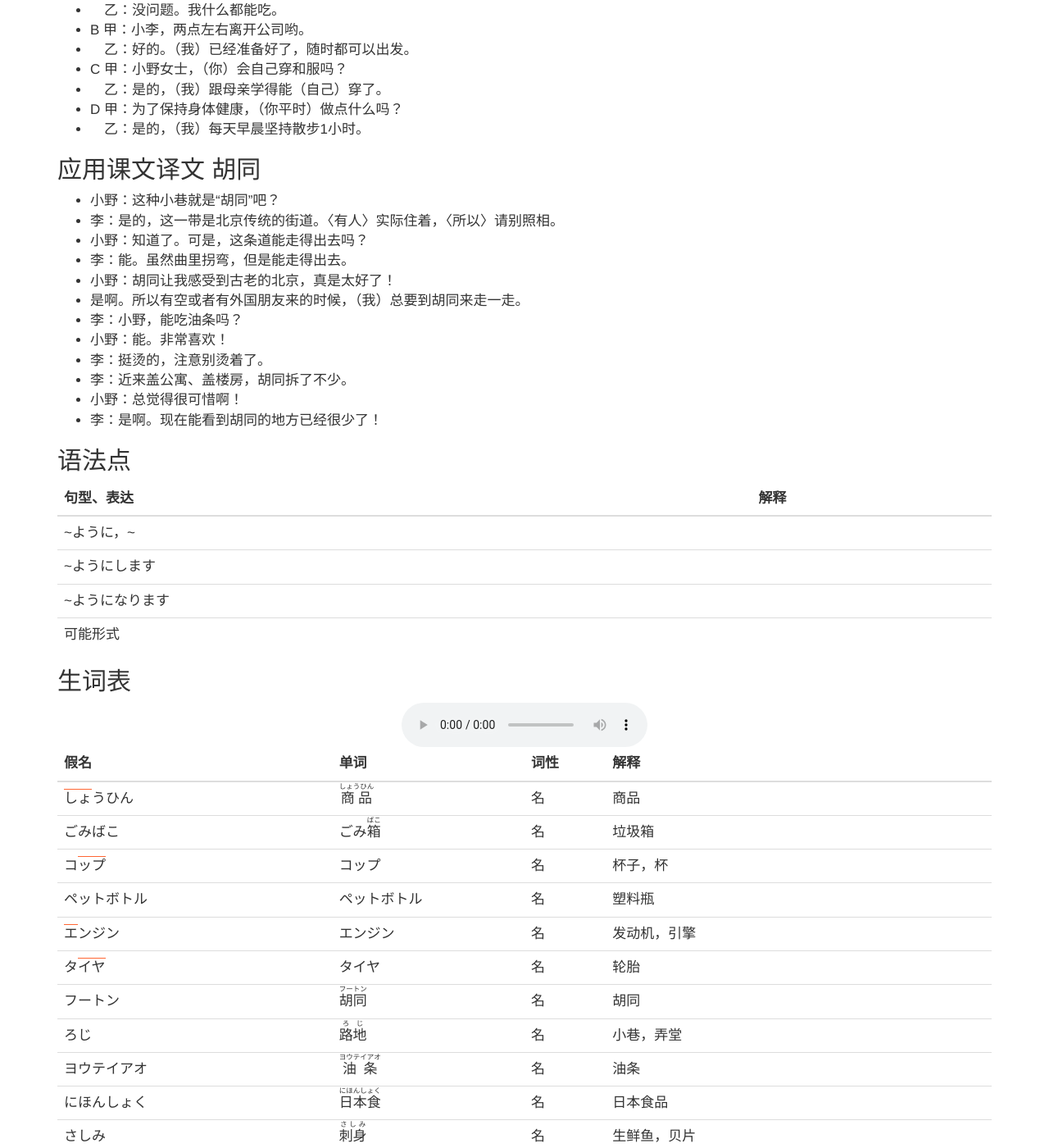
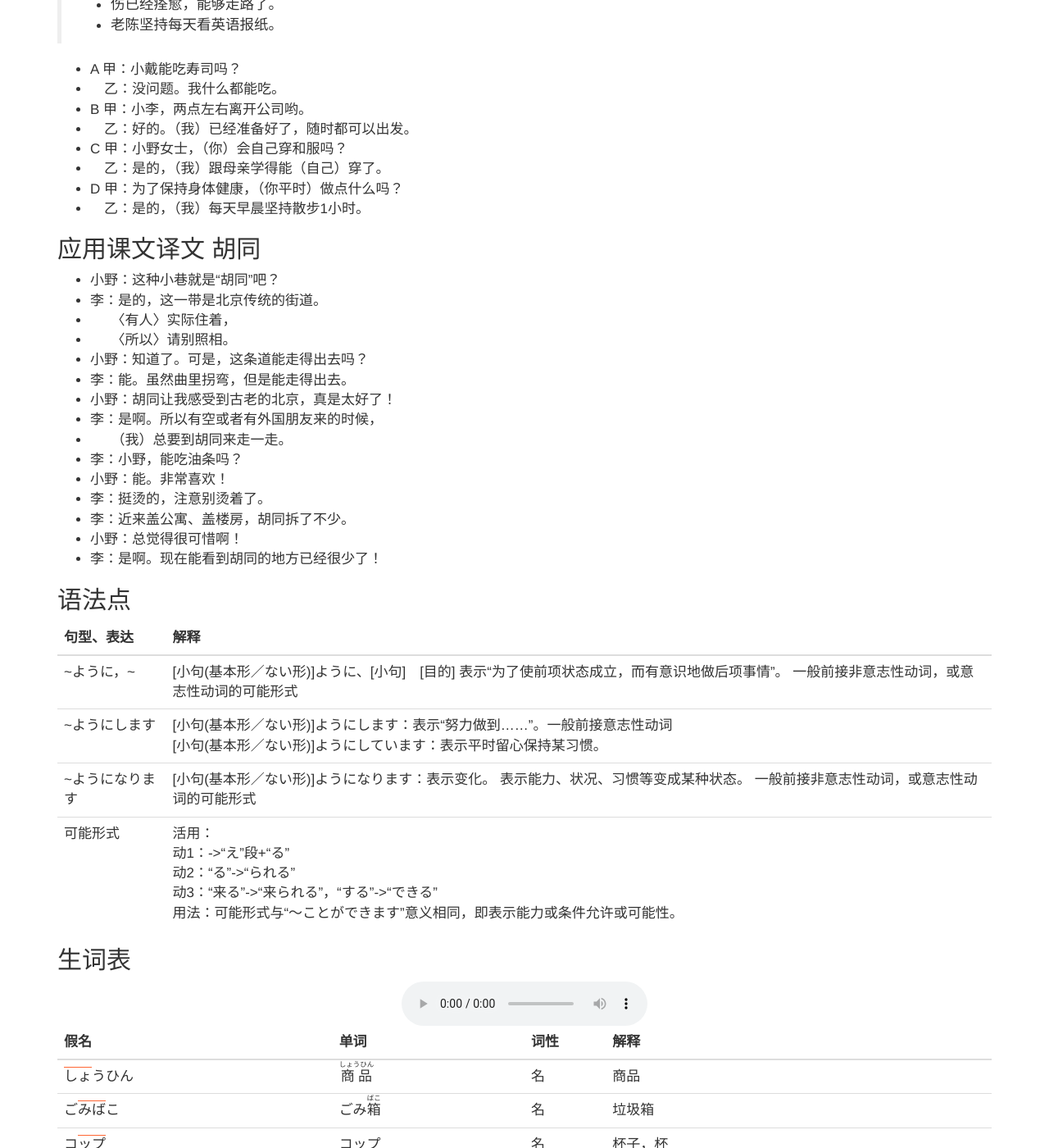
Before and after one commit to wizicer/LearnJapan, a Jekyll site: the page built from uwp/lesson38.md, in a window 1280 px wide and 1400 px high, scrolled down 1405 px. Shown: the whole window at 82% size. Built offline with Jekyll 4.4.1, drawn with Linux system fonts in a browser that asks for light colours; some of the changed text lies outside the part shown.

Commit message:
learned 37, 38

```diff
--- a/_data/grammar.csv
+++ b/_data/grammar.csv
@@ -164,7 +164,7 @@
 163 , 034 , ~ために，~ [目的]                          , [小句1(基本形)]ために、[小句2] 表示目的，前后两个小句的主语相同。
 164 , 039 , ~ために，~ [原因、理由]                    ,
 165 , 035 , ~たら，~                                   , [小句1]たら、[小句2]　用于表示假定条件。 \n用法1：假定条件（在不知道前项是否成立的情况下，假设其成立），“要是……的话……就” \n用法2：既定条件（在知道前项肯定成立的情况下）“在……之后” \n接续： “た”→“たら”, [形2]&[名]过去否定形式“～で(は)なかった”中，“は”去掉。即：[形2]&[名]でなかったら \n“～ます”＋“～たら”→“~ましたら” \n“～です”＋“～たら”→“~でしたら” \n一类形容词后续“～たら”时，不用敬体形。
-166 , 037 , ~ちゃった                                  ,
+166 , 037 , ~ちゃった                                  , 为33课～てしまった的口语形式，语义基本相同，但令人不愉快的语气更弱。
 167 , 040 , ~続けます                                  ,
 168 , 032 , ~つもりです                                , [动(基本形／ない形)]つもりです 表示说话之前已经形成的意志、打算。 \n～ないつもりです：我打算不做…… \n～つもりはないです／つもりはありません：我不打算做……，是强烈的拒绝语气。
 169 , 029 , ~て/~ないで                                , [动]て／[动]ないで　[祈使] 一般用于关系亲密的人之间。
@@ -201,14 +201,14 @@
 200 , 034 , ~てみます                                  , [动]てみる 表示尝试做某事。按照动2活用。
 201 , 035 , ~ても，~                                   , [小句1]ても、[小句2]　表示逆接关系 \n用于“小句1”成立时“小句2”理应成立但事实上却没有成立。 “即使……也……，尽管……还是……”。 \n接续：动：“て／で”→“ても／でも” \n　　　形1：“て”→“ても” \n　　　形2／名词：“で”→“でも”
 202 , 035 , ~でも [提示极端的例子]                     , [名]+でも：提示极端的例子，“就连……”
-203 , 037 , ~でも [示例]                               ,
+203 , 037 , ~でも [示例]                               , [名]でも　[示例] 用于举出几个选项中有代表性的一项。
 204 , 028 , ~てもらいます                              , [动]てもらいます “A从B处得到某项帮助/A由于B的行为而得到某种恩惠” A：受益人 B：行为主体（提供帮助的人） ~：B的行为
 205 , 031 , ~と，~                                     , [小句1(动词基本形／ない形)]と、小句2：“一……就……” 1) 表示恒常性状态、真理、反复状态、习惯； 2) 表示由于某种行为而发现了新的情况。 “～と”的后面不会出现表示意志，希望，命令，请求等表达方式。
 206 , 027 , ~と会います                                , [名]と会います “～に”：表示单向性的行为对象 “～と”：表示双向性的行为对象
 207 , 029 , ~という~                                   , [名1]＋という＋[名2]：表示称谓，“叫做……”
 208 , 030 , ~と思います                                , [动(意志形)]＋と思います 用法：将自己要做某事的意志告诉听话人。1) 是表示个人意志的表达方式，通常只能用于第一人称。 2) 问句可用于第二人称，用于直接询问对方的意志。
 209 , 030 , ~と思っています                            , [动(意志形)]+ と思っています 用法：表示某种意志持续了一段时间。可用于第三人称。
-210 , 037 , ~とか~とか                                 ,
+210 , 037 , ~とか~とか                                 , [名1]とか[名2]とか　[小句1]とか[小句2]とか 用于列举同样性质的几个例子。“～とか～”只用于口语
 211 , 027 , ~時，~                                     , 小句(简)+時：“……的时候，……” 接续：1.名+の+時 2.形1(简)+時 3.形2(词干)+な+時 4.动(简)+時 a.～する（基本形）＋時、…：表示后项动作实现时，前项动作未完成 b.～した（た形）＋時、…：表示后项动作实现时，前项动作已完成
 212 , 040 , ~ところです                                ,
 213 , 029 , ~な [禁止]                                 , [动(基本形)]+な：禁止 放在句尾　用于禁止听话人做某事 其语气的强硬程度与动词命令形相当，较粗鲁。
@@ -216,7 +216,7 @@
 215 , 027 , ~ながら                                    , 动＋ながら 接续：连用形＋“ながら”。 意义：一边…一边… 后面的动作是主要动作，前面的动作是次要动作。
 216 , 029 , ~なければ/~なければなりません              , なければ：“～なければなりません／～なければならない”的省略形式
 217 , 029 , ~なさい                                    , 动词ます形去“ます”＋“なさい” 多用于长辈对晚辈、老师对学生、上司对下属下命令；语气比命令型客气。
-218 , 037 , ~なら，~                                   ,
+218 , 037 , ~なら，~                                   , [小句1(简体形)]なら、[小句2] \n根据对方的言谈或现场情况，陈述自己的意见或想法，以及向对方提出请求或忠告 \n接续：简体形式＋なら; 形2／名词：去掉简体形式中的だ＋なら
 219 , 036 , ~に [用途] [基准]                          , [名]に 1) 表示用途时，前面是具体说明用途的名词，后面多是“使う”等动词； \n2) 表示基准时，前面的名词是基准，后面一般是表示评价的形容词。
 220 , 032 , ~によると                                  , 表示消息来源时用“～によると”, 与“～そうです”表传闻合用
 221 , 041 , ~によって                                  ,
@@ -234,7 +234,7 @@
 233 , 044 , ~のようです [推測]                         ,
 234 , 046 , ~のような味/においがします                 ,
 235 , 026 , ~のを~                                     , 小句（动词简体形）＋の＋を[动]。 这种名词化形式做宾语时，“の”和“こと”可以互换。 表达信息内容时，用“こと”；表示某动作时，用“の”。
-236 , 037 , ~ば，~                                     ,
+236 , 037 , ~ば，~                                     , [小句1]ば、[小句2]：表示小句1是小句2的必要条件。\n原则上句尾不能使用表示意志、希望、命令、请求的表达方式。不过，如果小句1的谓语为状态性谓语或者前后两个小句的主语不同时，则不受此限制。
 237 , 029 , ~は~という~です                            , [名1]は[名/小句]+という +[名2]です。用于对名词1下定义或做解释。[小句]可以是命令形、简体形、简体形+な等形式。「という」后面的[名2]多为“意味（意思）”，也可是其它名词
 238 , 041 , ~は~に~られます                            ,
 239 , 043 , ~は~に~を~させます                         ,
@@ -256,9 +256,9 @@
 255 , 043 , ~やすいです/~にくいです                    ,
 256 , 044 , ~ようです [推测]                           ,
 257 , 046 , ~ようです [比喻]                           ,
-258 , 038 , ~ように，~                                 ,
-259 , 038 , ~ようにします                              ,
-260 , 038 , ~ようになります                            ,
+258 , 038 , ~ように，~                                 , [小句(基本形／ない形)]ように、[小句]　[目的] 表示“为了使前项状态成立，而有意识地做后项事情”。 一般前接非意志性动词，或意志性动词的可能形式
+259 , 038 , ~ようにします                              , [小句(基本形／ない形)]ようにします：表示“努力做到……”。一般前接意志性动词 \n[小句(基本形／ない形)]ようにしています：表示平时留心保持某习惯。
+260 , 038 , ~ようになります                            , [小句(基本形／ない形)]ようになります：表示变化。 表示能力、状况、习惯等变成某种状态。 一般前接非意志性动词，或意志性动词的可能形式
 261 , 046 , ~らしい~ [典型性]                          ,
 262 , 044 , ~らしいです [推測] [传闻]                  ,
 263 , 047 , ~られます                                  ,
@@ -269,8 +269,8 @@
 268 , 044 , 形容词+さ                                  ,
 269 , 029 , 命令形                                     , 用于向对方下命令。从基本形变起 \n动1：->“え”段； \n动2：“る”->“ろ”； \n动3：“来(く)る”->“来(こ)い”，“する”->“しろ”。
 270 , 030 , 意志形                                     , 说话人当场表示自己的决心、意志。从基本形变起 \n动1：->“お”段上的长音； \n动2：“る”->“よう”； \n动3：する→しよう；くる→こよう；
-271 , 037 , ば形                                       ,
-272 , 038 , 可能形式                                   ,
+271 , 037 , ば形                                       , 动1：->“え”段+“ば”\n动2：“る”->“れば”\n动3：“来る”->“来れば”，“する”->“すれば”\n形1：“い”->“ければ”
+272 , 038 , 可能形式                                   , 活用：\n动1：->“え”段+“る”\n动2：“る”->“られる”\n动3：“来る”->“来られる”，“する”->“できる”\n用法：可能形式与“～ことができます”意义相同，即表示能力或条件允许或可能性。
 273 , 041 , 被动形式                                   ,
 274 , 043 , 使役形式                                   ,
 275 , 047 , 敬语                                       ,
--- a/_data/idiom.csv
+++ b/_data/idiom.csv
@@ -118,3 +118,16 @@
 小鳥が鳴いています
 電話が鳴りました
 日本の生活に慣れました
+メダルを取る
+気温は30度を超えた
+円をドルに換算する
+ストレスを貯める
+ストレスが貯まる
+ストレスを解消する
+体を動かす
+機械を動かす
+自転車のタイヤを取り替える
+部屋の畳を取り替える
+ドルを日本円に取り替える
+悲しみを感じる
+痛みを感じる
--- a/_data/lessons.yml
+++ b/_data/lessons.yml
@@ -2781,15 +2781,21 @@
     * -
     * -
     * !小野(おの)：「!八達嶺(はったつれい)」までどのぐらいですか。
-    * 　!李(り)：!高速(こうそく)!道路(どうろ)を!利用(りよう)すれば，だいたい１!時間(じかん)ぐらいです。!鉄道(てつどう)なら２!時間(じかん)ちょっとですね。
+    * 　!李(り)：!高速(こうそく)!道路(どうろ)を!利用(りよう)すれば，だいたい１!時間(じかん)ぐらいです。
+    * 　　　!鉄道(てつどう)なら２!時間(じかん)ちょっとですね。
     * !小野(おの)：!鉄道(てつどう)でも!行(い)くことができるんですか。
-    * 　!李(り)：ええ，!鉄道(てつどう)で!行(い)くなら，!北京(ぺきん)!北(きた)!駅(えき)が!便利(べんり)です。!直通(ちょくつう)!列車(れっしゃ)が!出(で)ていますから。
-    * -
-    * 　!李(り)：「!八達嶺(はったつれい)」は!万里(ばんり)の!長城(ちょうじょう)の!観光(かんこう)スポットの１つです。!北京(ぺきん)から!近(ちか)くて，!一番(いちばん)!有名(ゆうめい)な!場所(ばしょ)です。
-    * !小野(おの)：テレビとか!写真(しゃしん)!集(しゅう)とかで!見(み)たことがありますが，!実際(じっさい)に!見(み)ると，!本当(ほんとう)に!規模(きぼ)が!大(おお)きいですね。さすが「!世界(せかい)!遺産(いさん)」です。
+    * 　!李(り)：ええ，!鉄道(てつどう)で!行(い)くなら，!北京(ぺきん)!北(きた)!駅(えき)が!便利(べんり)です。
+    * 　　　!直通(ちょくつう)!列車(れっしゃ)が!出(で)ていますから。
+    * -
+    * 　!李(り)：「!八達嶺(はったつれい)」は!万里(ばんり)の!長城(ちょうじょう)の!観光(かんこう)スポットの!１(ひと)つです。
+    * 　　　!北京(ぺきん)から!近(ちか)くて，!一番(いちばん)!有名(ゆうめい)な!場所(ばしょ)です。
+    * !小野(おの)：テレビとか!写真(しゃしん)!集(しゅう)とかで!見(み)たことがありますが，
+    * 　　　!実際(じっさい)に!見(み)ると，!本当(ほんとう)に!規模(きぼ)が!大(おお)きいですね。さすが「!世界(せかい)!遺産(いさん)」です。
     * -
     * !小野(おの)：どうして「!万里(ばんり)の!長城(ちょうじょう)」と!言(い)うんですか。
-    * 　!李(り)：!長城(ちょうじょう)の!全長(ぜんちょう)は五!千(せん)キロメートル!以上(いじょう)あります。!中国(ちゅうごく)では「１!里(り)」は０．５キロメートルですから，!中国(ちゅうごく)の!単位(たんい)に!換算(かんさん)すれば，１!万里(ばんり)を!超(こ)えるんですよ。
+    * 　!李(り)：!長城(ちょうじょう)の!全長(ぜんちょう)は!5000(ごせん)キロメートル!以上(いじょう)あります。
+    * 　　　!中国(ちゅうごく)では「!１里(いちり)」は!０．５(れいてんご)キロメートルですから，
+    * 　　　!中国(ちゅうごく)の!単位(たんい)に!換算(かんさん)すれば，１!万里(ばんり)を!超(こ)えるんですよ。
     * -
     * !小野(おの)：!何(なに)かお!土産(みやげ)を!買(か)おうと!思(おも)うんですが…
     * 　!李(り)：お!土産(みやげ)なら，Ｔシャツとかメダルとか，いろいろありますよ。
@@ -2814,15 +2820,21 @@
     * 小李打算带小野游览北京的各种名胜古迹。首先去万里长城。两人清早乘出租车前往万里长城的旅游景点之一--八达岭
     *  (在前往八达岭的出租车里)
     * 小野：到“八达岭”需要多长时间？
-    * 李：走高速公路的话，大约1个小时。如果乘火车的话，需要两个多小时吧。
+    * 李：走高速公路的话，大约1个小时。
+    * 　　如果乘火车的话，需要两个多小时吧。
     * 小野：还能乘火车去呀？
-    * 李：是的。如果乘火车的话，北京北站很方便。有直达列车。
+    * 李：是的。如果乘火车的话，北京北站很方便。
+    * 　　有直达列车。
     *  (抵达八达岭)
-    * 李：“八达岭”是万里长城的旅游景点之一。离北京很近，是有名的（一处）景点。
-    * 小野：（我）以前在电视啦摄影集中看过，但实地这么一看，规模确实宏大，不愧是“世界遗产”。
+    * 李：“八达岭”是万里长城的旅游景点之一。
+    * 　　离北京很近，是有名的（一处）景点。
+    * 小野：（我）以前在电视啦摄影集中看过，
+    * 　　　但实地这么一看，规模确实宏大，不愧是“世界遗产”。
     * (登长城途中)
     * 小野：为什么叫万里长城呢？
-    * 李：长城全长5000公里以上。在中国，“1里”等于0.5公里。因此，如果换算成中国的计量单位，就超过1万里了。
+    * 李：长城全长5000公里以上。
+    * 　　在中国，“1里”等于0.5公里。
+    * 　　因此，如果换算成中国的计量单位，就超过1万里了。
     * (下长城途中)
     * 小野：我想买点礼品……
     * 李：买礼品的话，T恤衫啦纪念章啦，各式各样的都有。
@@ -2849,12 +2861,15 @@
     * -
     * -
     * !小野(おの)：この!路地(ろじ)が「!胡同(フートン)」ですね。
-    * !李(り)　：ええ，この!辺(へん)!北京(ぺきん)の!伝統(でんとう)!的(てき)な!町(まち)です。!人(ひと)が!実際(じっさい)に!生活(せいかつ)している!所(ところ)ですから，!写真(しゃしん)は!撮(と)らないようにしてくださいね。
+    * !李(り)　：ええ，この!辺(へん)!北京(ぺきん)の!伝統(でんとう)!的(てき)な!町(まち)です。
+    * 　　　!人(ひと)が!実際(じっさい)に!生活(せいかつ)している!所(ところ)ですから，
+    * 　　　!写真(しゃしん)は!撮(と)らないようにしてくださいね。
     * !小野(おの)：!分(わ)かりました。ところで，この!道(みち)は!通(とお)り!抜(ぬ)けられますか。
     * !李(り)　：!大丈夫(だいじょうぶ)です。!入(い)り!組(く)んでいますが，!通(とお)り!抜(ぬ)けられますよ。
     * -
     * !小野(おの)：!胡同(フートン)は，!古(ふる)い!北京(ぺきん)が!感(かん)じられて，!楽(たの)しいですね。
-    * !李(り)　：ええ。だから，!時間(じかん)がある!時(とき)や，!外国(がいこく)!人(じん)の!友達(ともだち)が!来(き)た!時(とき)は，!胡同(フートン)を!歩(ある)くようにしているんですよ。
+    * !李(り)　：ええ。だから，!時間(じかん)がある!時(とき)や，!外国(がいこく)!人(じん)の!友達(ともだち)が!来(き)た!時(とき)は，
+    * 　　　!胡同(フートン)を!歩(ある)くようにしているんですよ。
     * -
     * !李(り)　：!小野(おの)さん，「!油条(ヨウティアオ)」は!食(た)べられますか。
     * !小野(おの)：ええ，!大好(だいす)きです。
@@ -2883,12 +2898,15 @@
     * 小李和小野来到胡同。胡同保持着传统的街道样式，是最能展现老北京生活特色的地方。在胡同里，有卖蔬菜，水果之类的小市场，也会看到卖包子，油条的摊贩。
     *  (走在胡同中)
     * 小野：这种小巷就是“胡同”吧？
-    * 李：是的，这一带是北京传统的街道。〈有人〉实际住着，〈所以〉请别照相。
+    * 李：是的，这一带是北京传统的街道。
+    * 　　〈有人〉实际住着，
+    * 　　〈所以〉请别照相。
     * 小野：知道了。可是，这条道能走得出去吗？
     * 李：能。虽然曲里拐弯，但是能走得出去。
     * (边走边感受北京的风情)
     * 小野：胡同让我感受到古老的北京，真是太好了！
-    * 是啊。所以有空或者有外国朋友来的时候，（我）总要到胡同来走一走。
+    * 李：是啊。所以有空或者有外国朋友来的时候，
+    * 　　（我）总要到胡同来走一走。
     * （小李看到了一家卖油条的店铺）
     * 李：小野，能吃油条吗？
     * 小野：能。非常喜欢！
```
Also changed, not shown: _data/words.csv.
